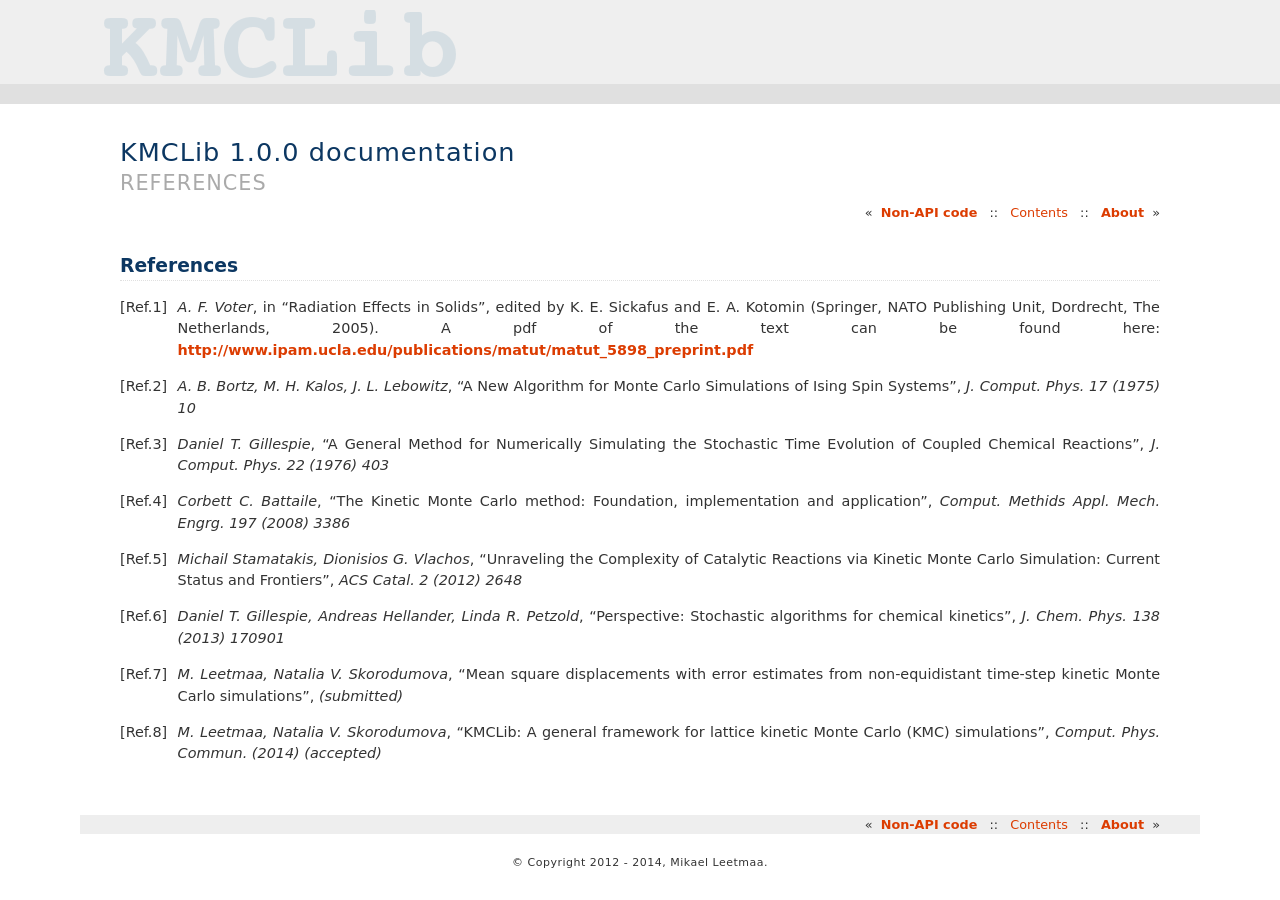
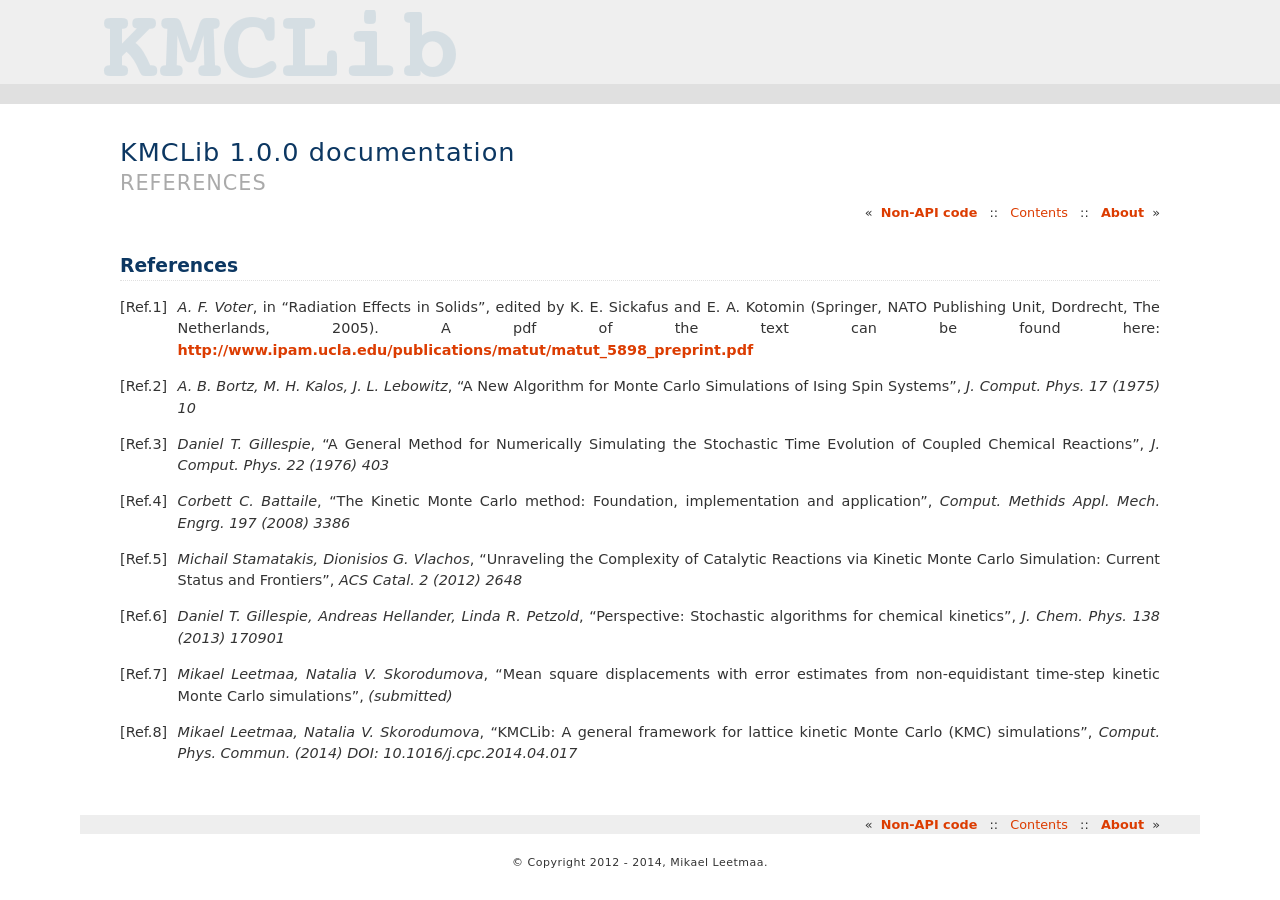
Before and after one commit to leetmaa/KMCLib, a Sphinx documentation site: the page built from python/doc/source/references.rst, in a window 1280 px wide. Built offline with Sphinx 7.4.7, drawn with Linux system fonts in a browser that asks for light colours; formulas are drawn with MathJax 3.

Commit message:
Task #0104: Minor manual update.

```diff
--- a/python/doc/source/references.rst
+++ b/python/doc/source/references.rst
@@ -13,6 +13,6 @@ References
 
 .. [Ref.6] *Daniel T. Gillespie, Andreas Hellander, Linda R. Petzold*, "Perspective: Stochastic algorithms for chemical kinetics", *J. Chem. Phys. 138 (2013) 170901*
 
-.. [Ref.7] *M. Leetmaa, Natalia V. Skorodumova*, "Mean square displacements with error estimates from non-equidistant time-step kinetic Monte Carlo simulations", *(submitted)*
+.. [Ref.7] *Mikael Leetmaa, Natalia V. Skorodumova*, "Mean square displacements with error estimates from non-equidistant time-step kinetic Monte Carlo simulations", *(submitted)*
 
-.. [Ref.8] *M. Leetmaa, Natalia V. Skorodumova*, "KMCLib: A general framework for lattice kinetic Monte Carlo (KMC) simulations", *Comput. Phys. Commun. (2014) (accepted)*
+.. [Ref.8] *Mikael Leetmaa, Natalia V. Skorodumova*, "KMCLib: A general framework for lattice kinetic Monte Carlo (KMC) simulations", *Comput. Phys. Commun. (2014) DOI: 10.1016/j.cpc.2014.04.017*
```
